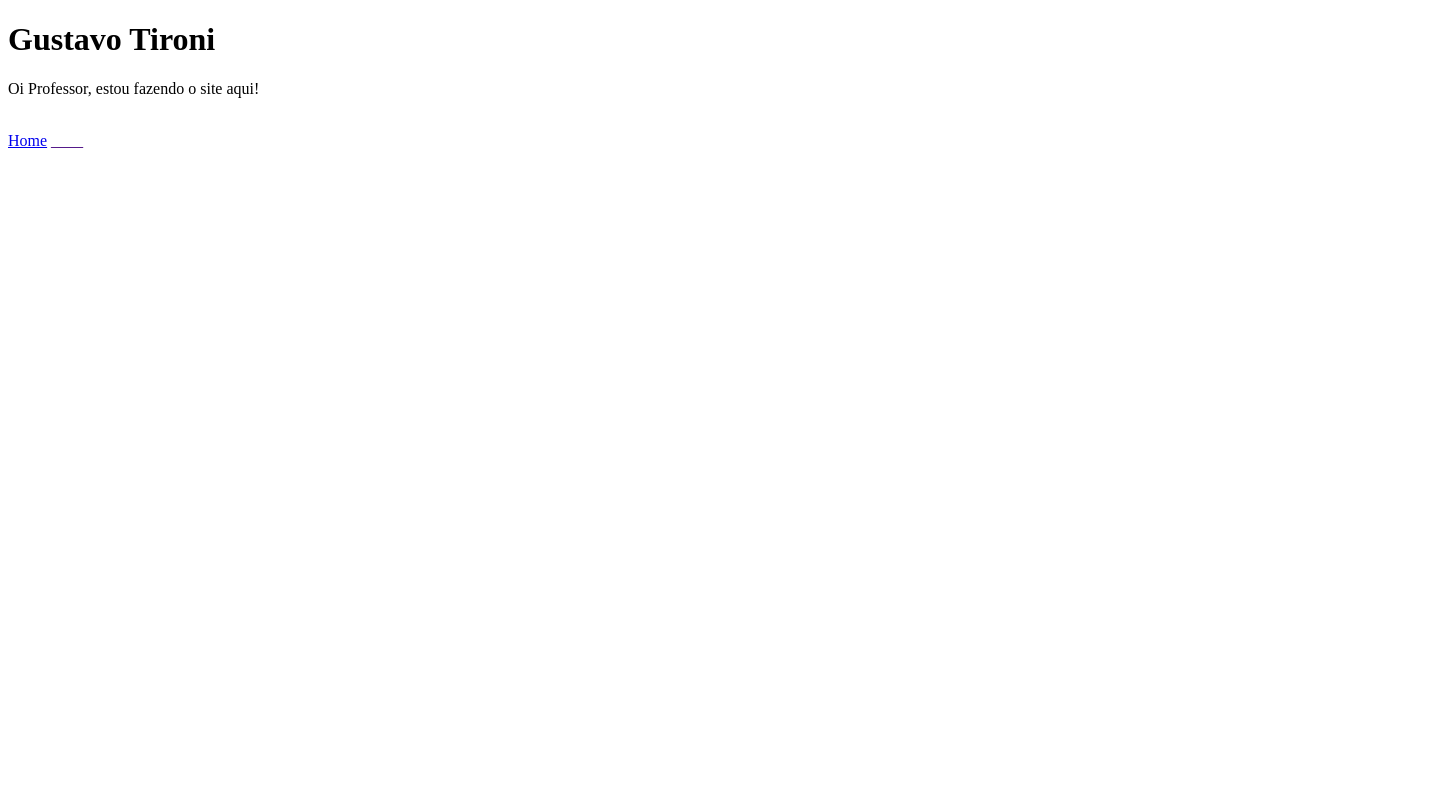
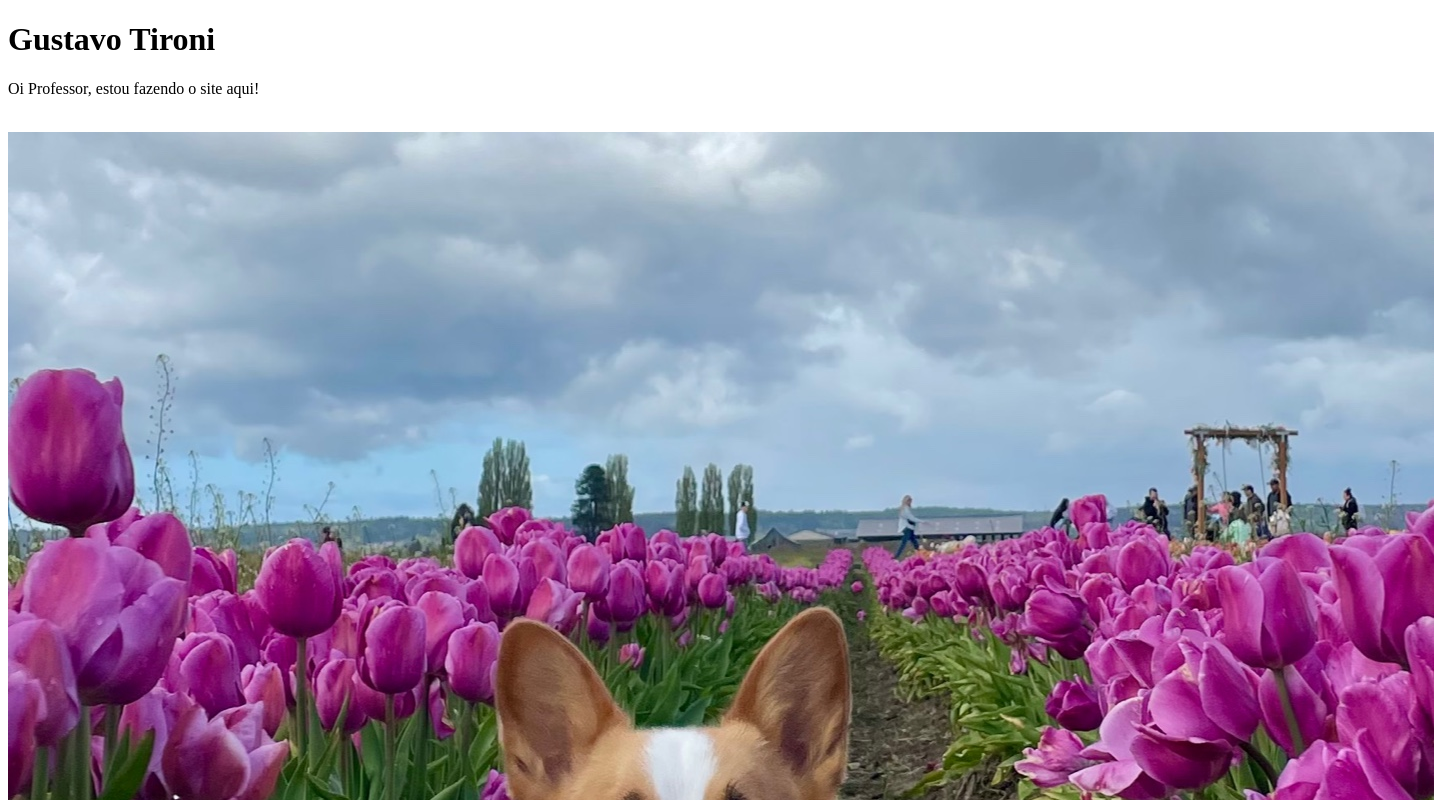
Before and after one commit to gtironi/dataviz_01, a plain HTML site: page index.html in a window 1280 px wide. Shown: the top 800 px of the page, 1434 px wide, since content can reach past the window. Drawn offline with Linux system fonts and the light colour scheme.

Commit message:
Image and Link

```diff
--- a/index.html
+++ b/index.html
@@ -36,9 +36,7 @@
 
     <!-- <img> (Image) tag is used to display images.-->
     <img src="" alt="">
-        <!-- Example:
-            <img src="images/my_image.jpeg" alt="A description of the image">
-        -->
+        <img src="images/my_image.jpeg" alt="A description of the image">
 
     <!-- <nav> (Navigation) is used to create a menu with links to other pages or external sites. -->
     <nav>
@@ -50,7 +48,7 @@
             -->
 
         <!-- Complete the navigation as needed following the structure -->
-        <a href="">____</a>
+        <a href="https://github.com/gtironi/dataviz_01" target="_blank">Repositorio</a>
             <!-- Navigation link to the ____ page (inside the "____" folder) -->
 
         <!-- NOTE: to link to external URLs you cna directly use the link at 'href'. Then, you can set target="_blank" to make it always open in a new tab.
```
